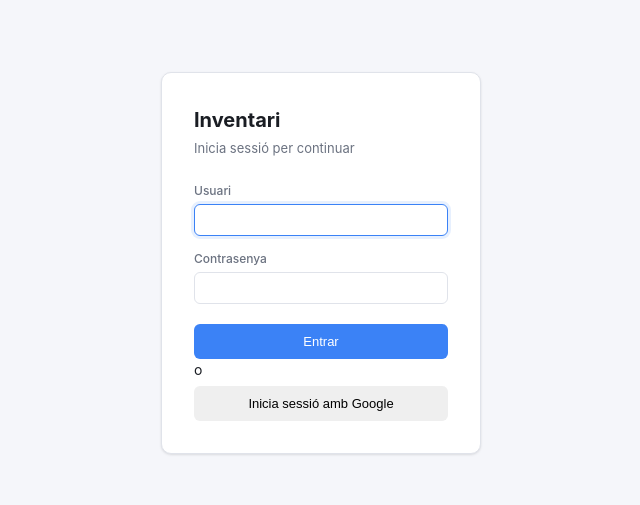
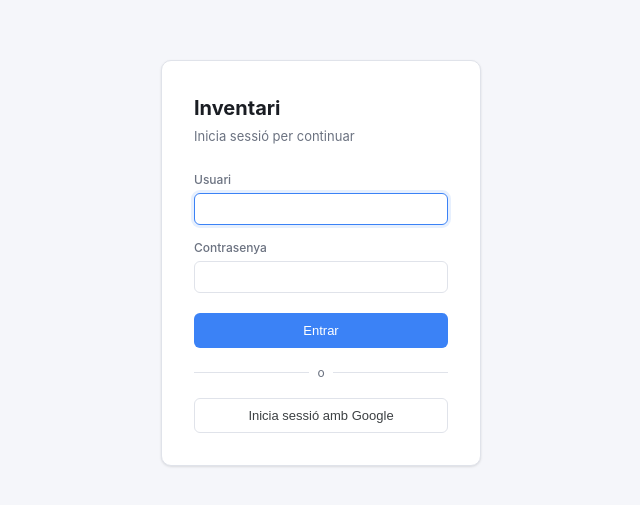
Before and after one commit to s-rom/InventariSJO, a React (Vite) app in the folder frontend-app/: page /login in a window 1280 px wide. Shown: the part 137-642 px from the top of the page, without its empty margins (319-959 px from the left). Built offline with nearby package versions, Linux system fonts and the light colour scheme.

Commit message:
estil botó google

```diff
--- a/frontend-app/src/index.css
+++ b/frontend-app/src/index.css
@@ -140,6 +140,11 @@ textarea { resize: vertical; min-height: 64px; }
 .login-card .btn { width: 100%; justify-content: center; margin-top: 6px; padding: 9px; }
 .error-msg { color: var(--danger); font-size: 12px; margin-top: 8px; }
 
+.login-divider { display: flex; align-items: center; gap: 8px; margin: 16px 0 10px; color: var(--muted); font-size: 12px; }
+.login-divider::before, .login-divider::after { content: ''; flex: 1; height: 1px; background: var(--border); }
+.btn-google { background: #fff; border-color: var(--border); color: #3c4043; }
+.btn-google:hover { background: #f8f9fa; border-color: #dadce0; }
+
 /* Misc */
 .empty { padding: 32px; text-align: center; color: var(--muted); }
 
```
